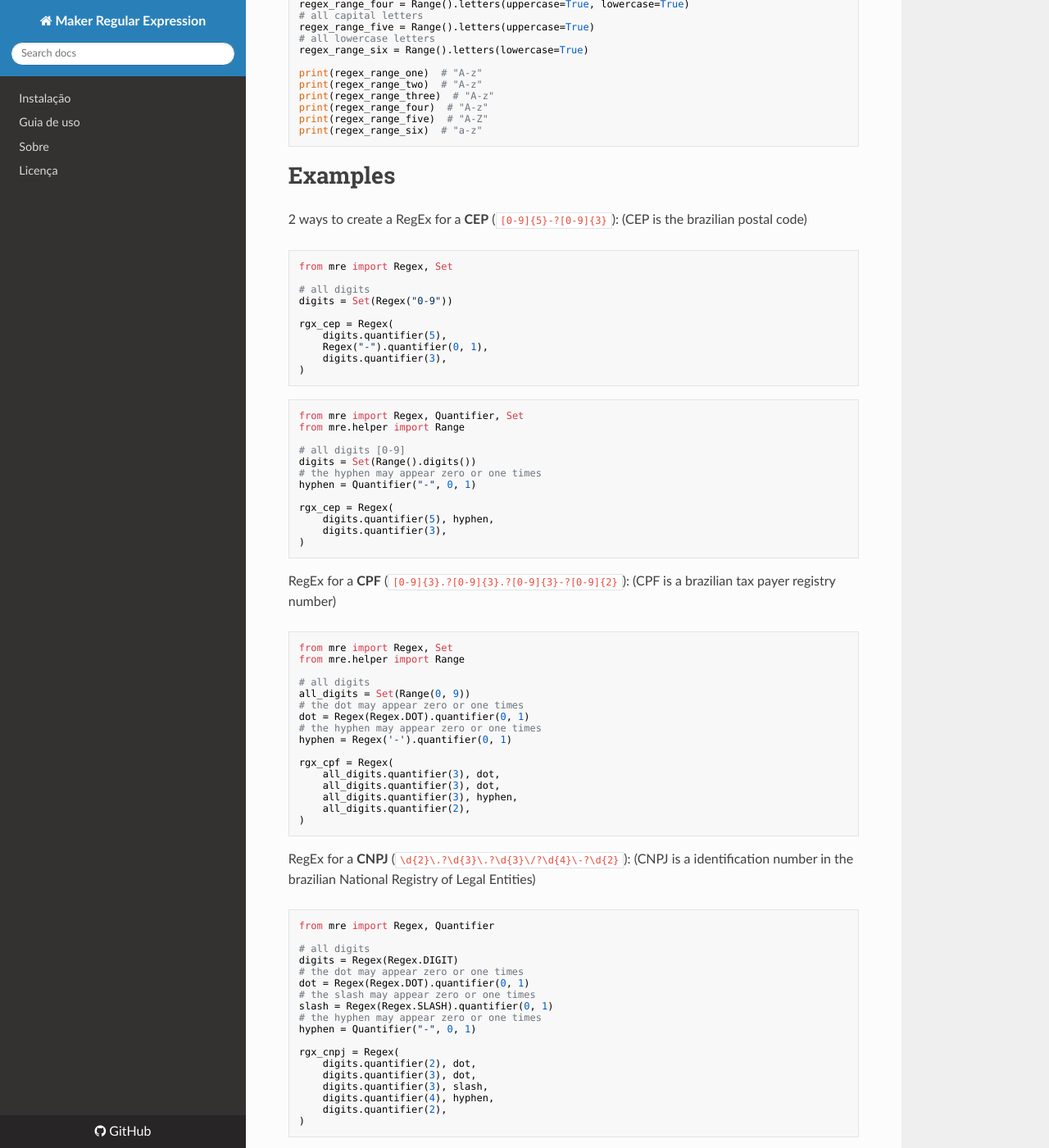
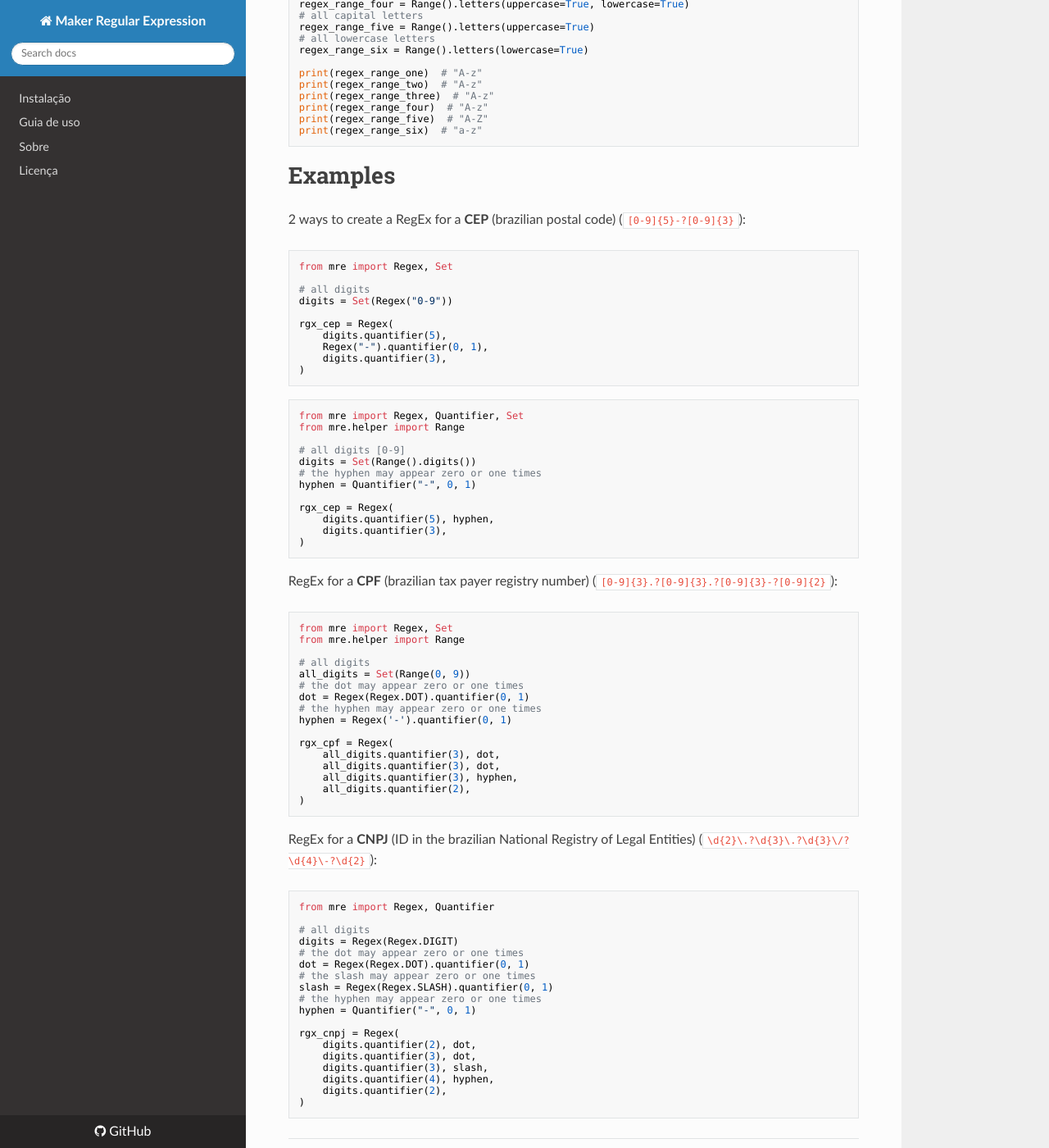
Before and after one commit to alvarofpp/mre, an MkDocs documentation site: the page built from docs/how-to-use.md, in a window 1280 px wide and 1400 px high, scrolled down 8820 px. Shown: the whole window at 82% size. Built offline with MkDocs 1.6.1, drawn with Linux system fonts in a browser that asks for light colours; nearby versions of some CDN libraries.

Commit message:
adjusted format

````diff
--- a/docs/how-to-use.md
+++ b/docs/how-to-use.md
@@ -404,8 +404,7 @@ print(regex_range_six)  # "a-z"
 
 # Examples
 
-2 ways to create a RegEx for a **CEP** (`[0-9]{5}-?[0-9]{3}`):
-(CEP is the brazilian postal code)
+2 ways to create a RegEx for a **CEP** (brazilian postal code) (`[0-9]{5}-?[0-9]{3}`):
 ```python
 from mre import Regex, Set
 
@@ -434,8 +433,8 @@ rgx_cep = Regex(
 )
 ```
 
-RegEx for a **CPF** (`[0-9]{3}.?[0-9]{3}.?[0-9]{3}-?[0-9]{2}`):
-(CPF is a brazilian tax payer registry number)
+RegEx for a **CPF** (brazilian tax payer registry number) (`[0-9]{3}.?[0-9]{3}.?[0-9]{3}-?[0-9]{2}`):
+
 ```python
 from mre import Regex, Set
 from mre.helper import Range
@@ -455,8 +454,10 @@ rgx_cpf = Regex(
 )
 ```
 
-RegEx for a **CNPJ** (`\d{2}\.?\d{3}\.?\d{3}\/?\d{4}\-?\d{2}`):
-(CNPJ is a identification number in the brazilian National Registry of Legal Entities)
+RegEx for a **CNPJ** (ID in the brazilian National Registry of Legal Entities) (`\d{2}\.?\d{3}\.?\d{3}\/?\d{4}\-?\d{2}`):
+
+
+
 ```python
 from mre import Regex, Quantifier
 
````
